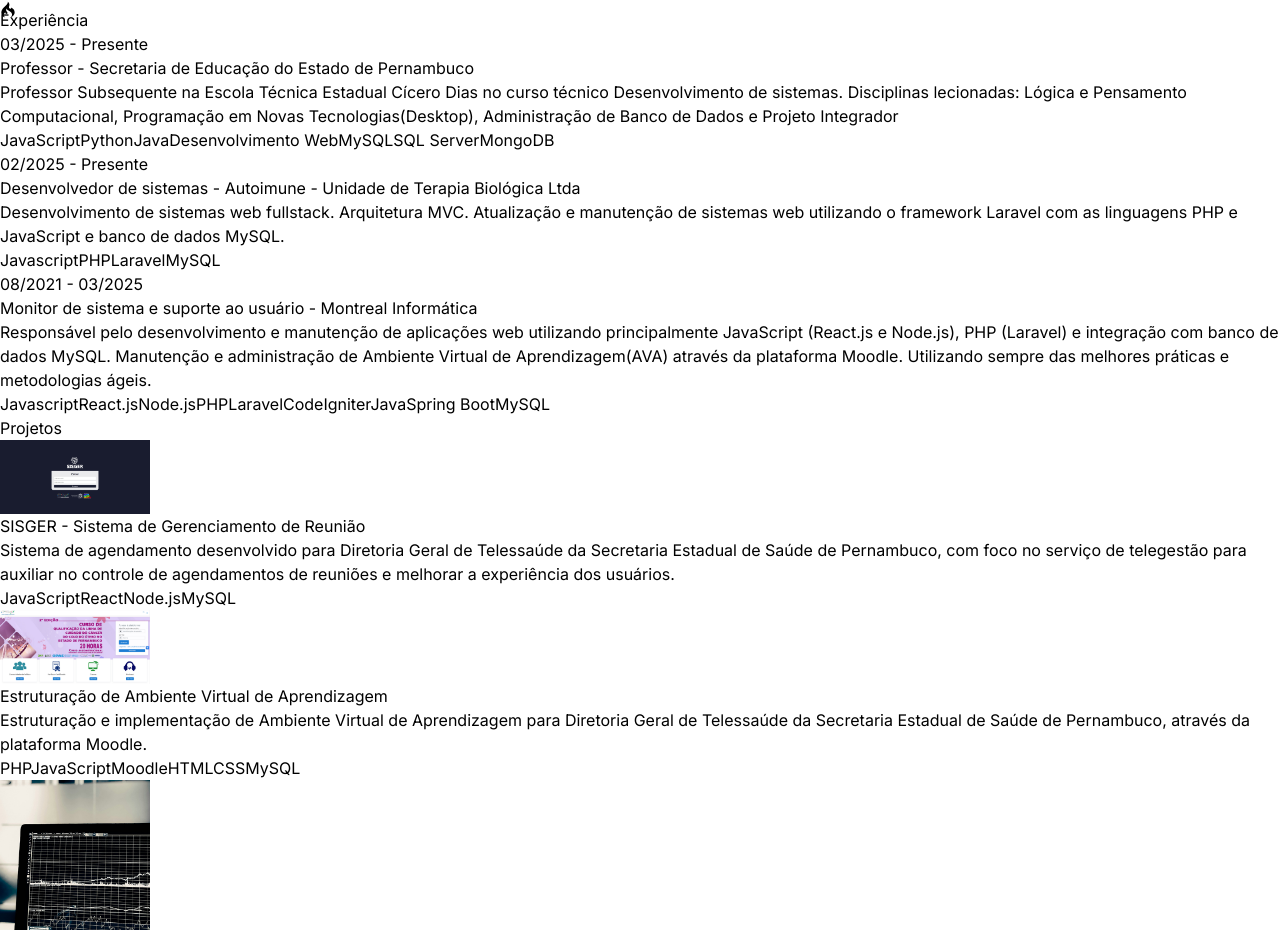
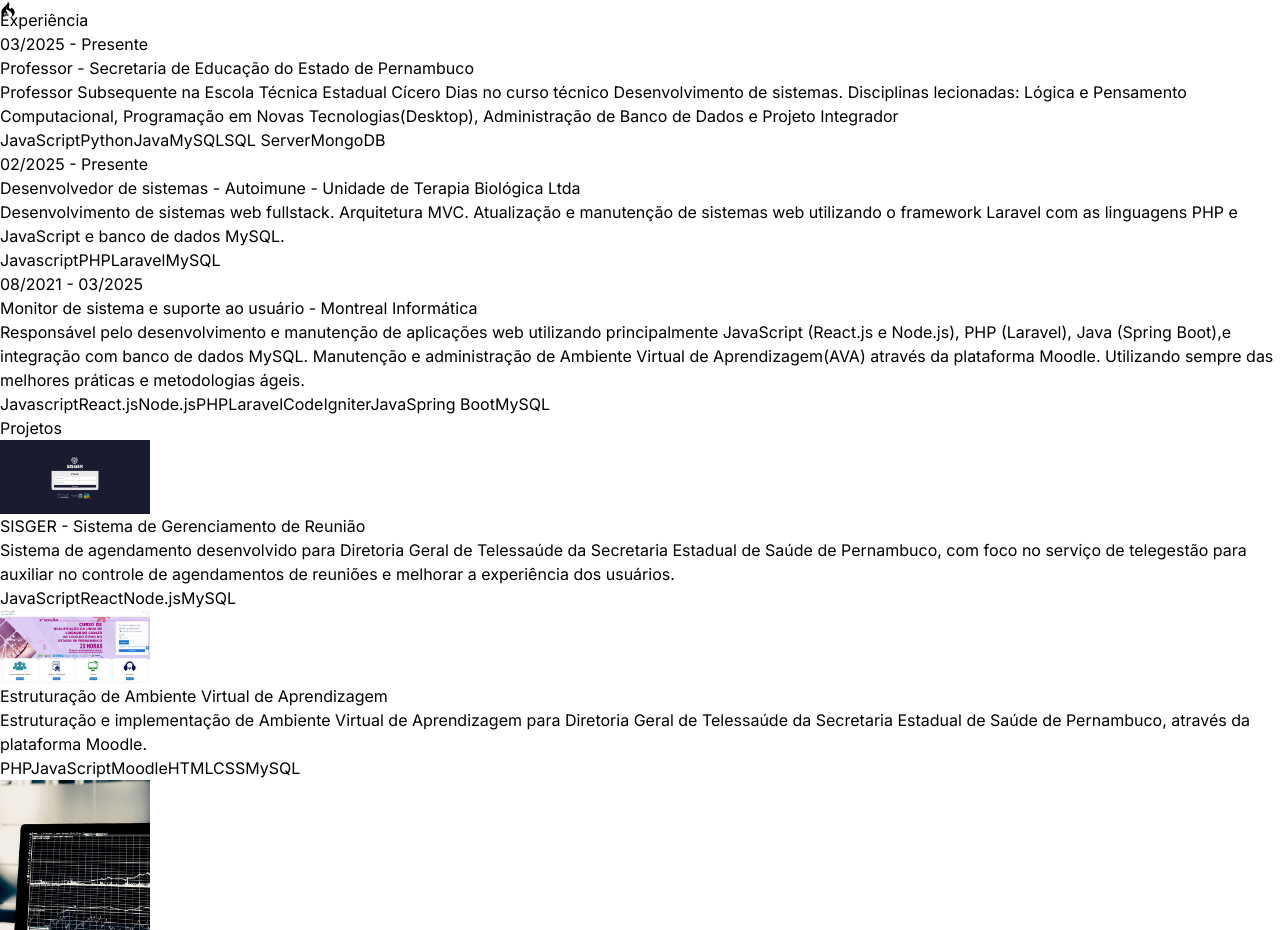
Before and after one commit to messoxavier/emerson-xavier-react-portfolio, a React (Vite) app: page / in a window 1280 px wide. Shown: the part 1180-2110 px from the top of the page. Built offline with nearby package versions, Linux system fonts and the light colour scheme.

Commit message:
feat: adicionando novas staks em experiências

```diff
--- a/src/constants/index.js
+++ b/src/constants/index.js
@@ -18,7 +18,7 @@ export const EXPERIENCES = [
     role: "Professor",
     company: "Secretaria de Educação do Estado de Pernambuco",
     description: `Professor Subsequente na Escola Técnica Estadual Cícero Dias no curso técnico Desenvolvimento de sistemas. Disciplinas lecionadas: Lógica e Pensamento Computacional, Programação em Novas Tecnologias(Desktop), Administração de Banco de Dados e Projeto Integrador`,
-    technologies: ["JavaScript", "Python", "Java", "Desenvolvimento Web", "MySQL", "SQL Server", "MongoDB"],
+    technologies: ["JavaScript", "Python", "Java", "MySQL", "SQL Server", "MongoDB"],
   },
   {
     year: "02/2025 - Presente",
@@ -31,7 +31,7 @@ export const EXPERIENCES = [
     year: "08/2021 - 03/2025",
     role: "Monitor de sistema e suporte ao usuário",
     company: "Montreal Informática",
-    description: `Responsável pelo desenvolvimento e manutenção de aplicações web utilizando principalmente JavaScript (React.js e Node.js), PHP (Laravel) e integração com banco de dados MySQL.
+    description: `Responsável pelo desenvolvimento e manutenção de aplicações web utilizando principalmente JavaScript (React.js e Node.js), PHP (Laravel), Java (Spring Boot),e integração com banco de dados MySQL.
      Manutenção e administração de Ambiente Virtual de Aprendizagem(AVA) através da plataforma Moodle. Utilizando sempre das melhores práticas e metodologias ágeis.`,
     technologies: ["Javascript", "React.js", "Node.js", "PHP", "Laravel", "CodeIgniter", "Java", "Spring Boot", "MySQL"],
   },
```
